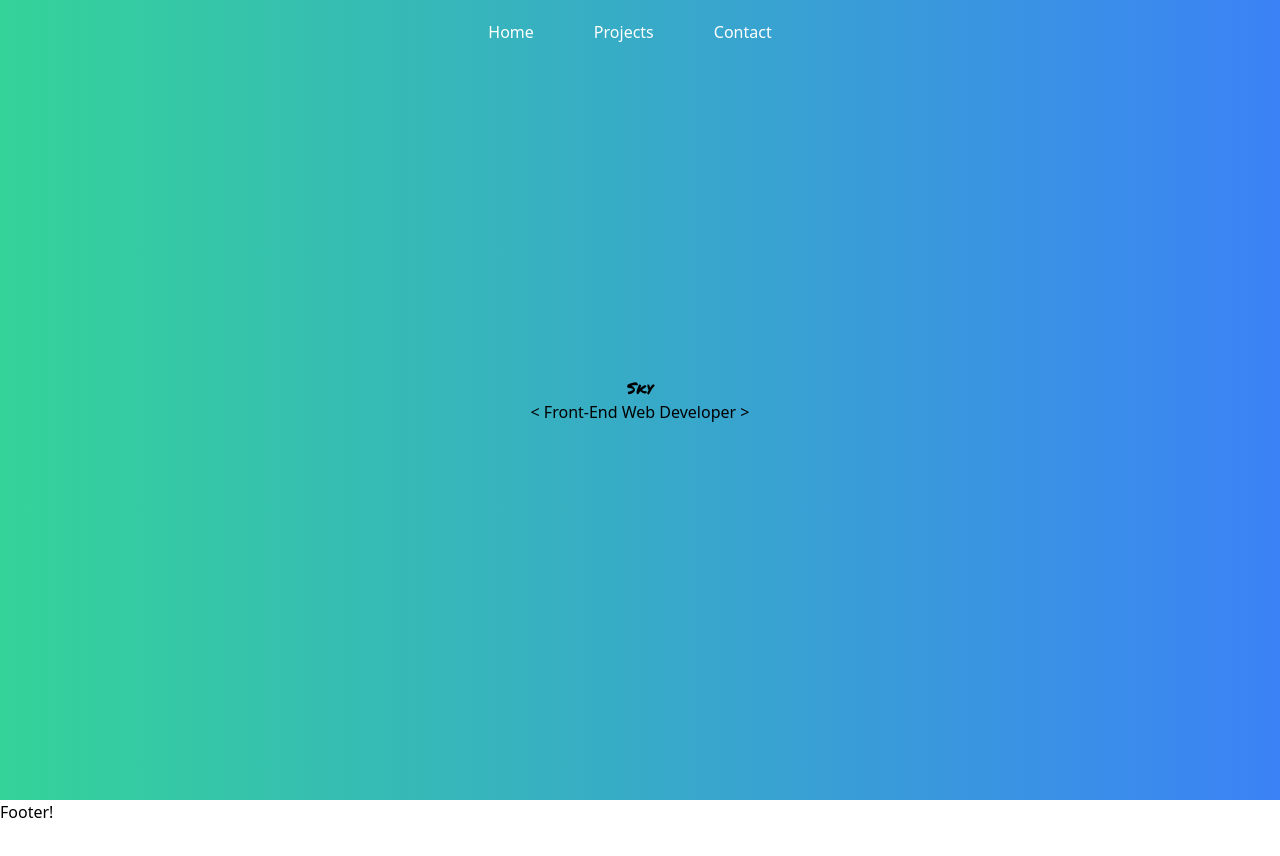
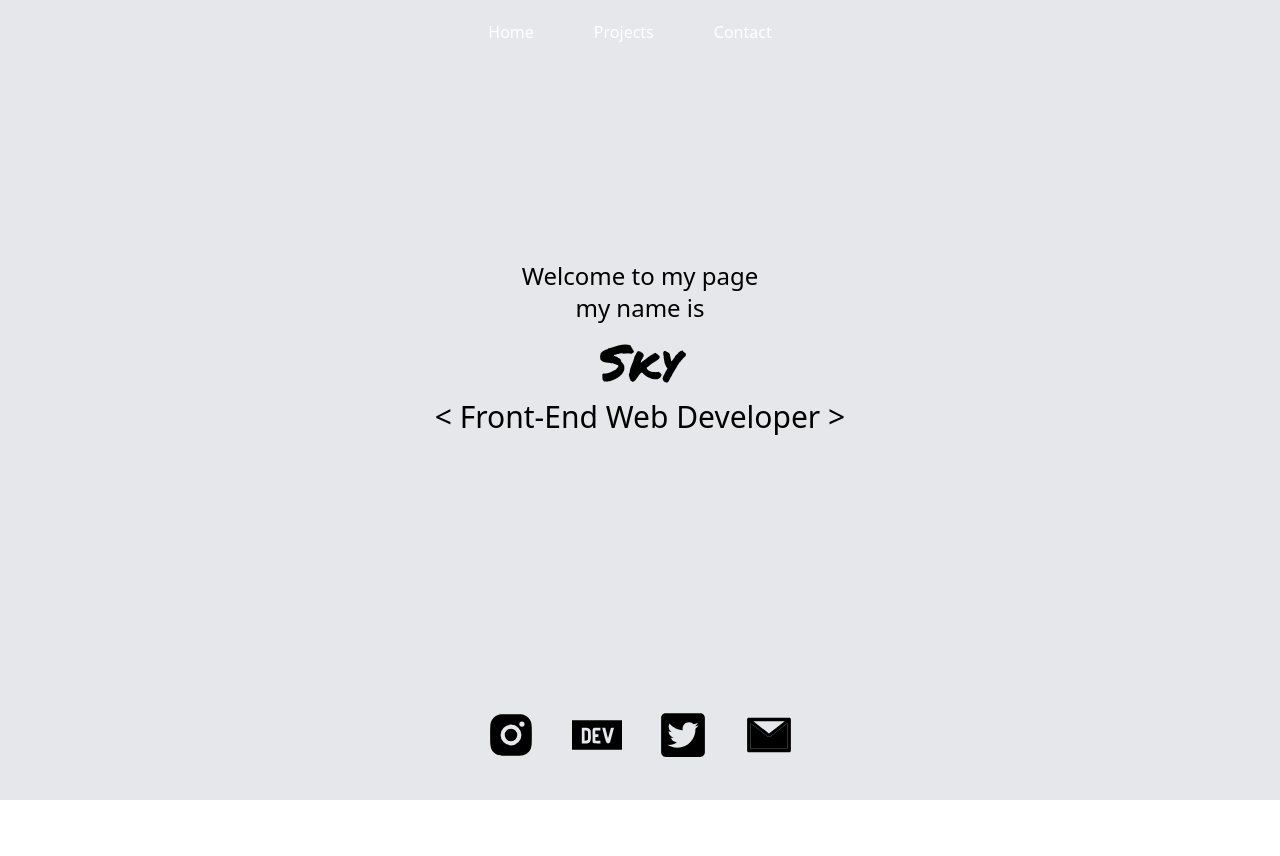
Before and after one commit to skystanoyevitch/sky-portfolio, a React (Create React App) app: page / in a window 1280 px wide. Shown: the top 856 px of the page. After the commit the page ends 800 px from the top, so only its background shows below. Built offline with nearby package versions, Linux system fonts and the light colour scheme.

Commit message:
updated main component styles

```diff
--- a/src/App.js
+++ b/src/App.js
@@ -9,7 +9,6 @@ function App() {
     <div>
       <Nav />
       <MainContent />
-      <Footer />
     </div>
   );
 }
--- a/src/components/Footer.js
+++ b/src/components/Footer.js
@@ -1,9 +1,18 @@
 import React from 'react'
+import { RiInstagramFill } from "react-icons/ri"
+import { SiDevDotTo } from "react-icons/si"
+import { FaTwitterSquare } from "react-icons/fa"
+import { AiTwotoneMail } from "react-icons/ai"
 
 const Footer = () => {
     return (
-        <div className="w-screen h-32">
-            <p>Footer!</p>
+        <div className={"flex p-4 w-screen justify-center"}>
+            <div className={"flex text-xl space-x-9 mb-6"}>
+                <RiInstagramFill size={50} />
+                <SiDevDotTo size={50}/>
+                <FaTwitterSquare size={50}/>
+                <AiTwotoneMail size={50}/>
+            </div>
         </div>
     )
 }
--- a/src/components/MainContent.js
+++ b/src/components/MainContent.js
@@ -1,17 +1,21 @@
 import React from "react";
+import Footer from "./Footer"
 // import image from "../images/laptop.jpg"
 
 const MainContent = () => {
     return (
         <div className="w-screen h-screen">
-            <div className="h-full bg-gradient-to-r from-green-400 to-blue-500">
-            <div className="flex items-center justify-center h-screen">
-                <div className="flex-col">
-                    <div className="flex justify-center font-permanentMarker">
-                    <div className="text-8x1">Sky</div>
+            <div className="flex flex-col h-full bg-gray-200">
+                <div className="flex items-center justify-center h-screen">
+                    <div className={"flex-col"}>
+                        <div className={"text-2xl text-center"}>Welcome to my page</div>
+                        <div className={"text-2xl text-center"}>my name is</div>
+                        <p className={"font-permanentMarker text-center"} style={{fontSize: 50}}>Sky</p>
+                        <p className={"text-3xl"}>{"< Front-End Web Developer >"}</p>
                     </div>
-                <p>{"< Front-End Web Developer >"}</p>
                 </div>
+                <div>
+                    <Footer />
                 </div>
             </div>
         </div>
```
